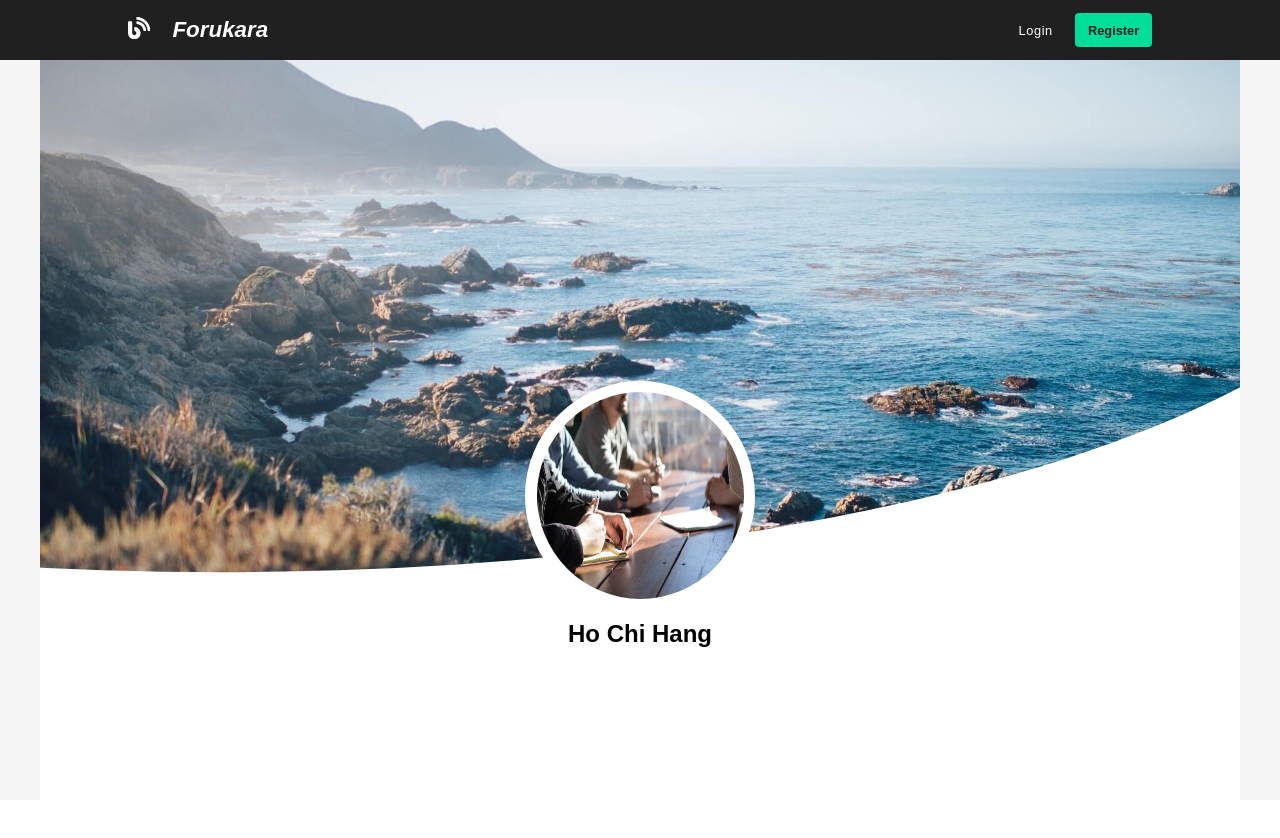
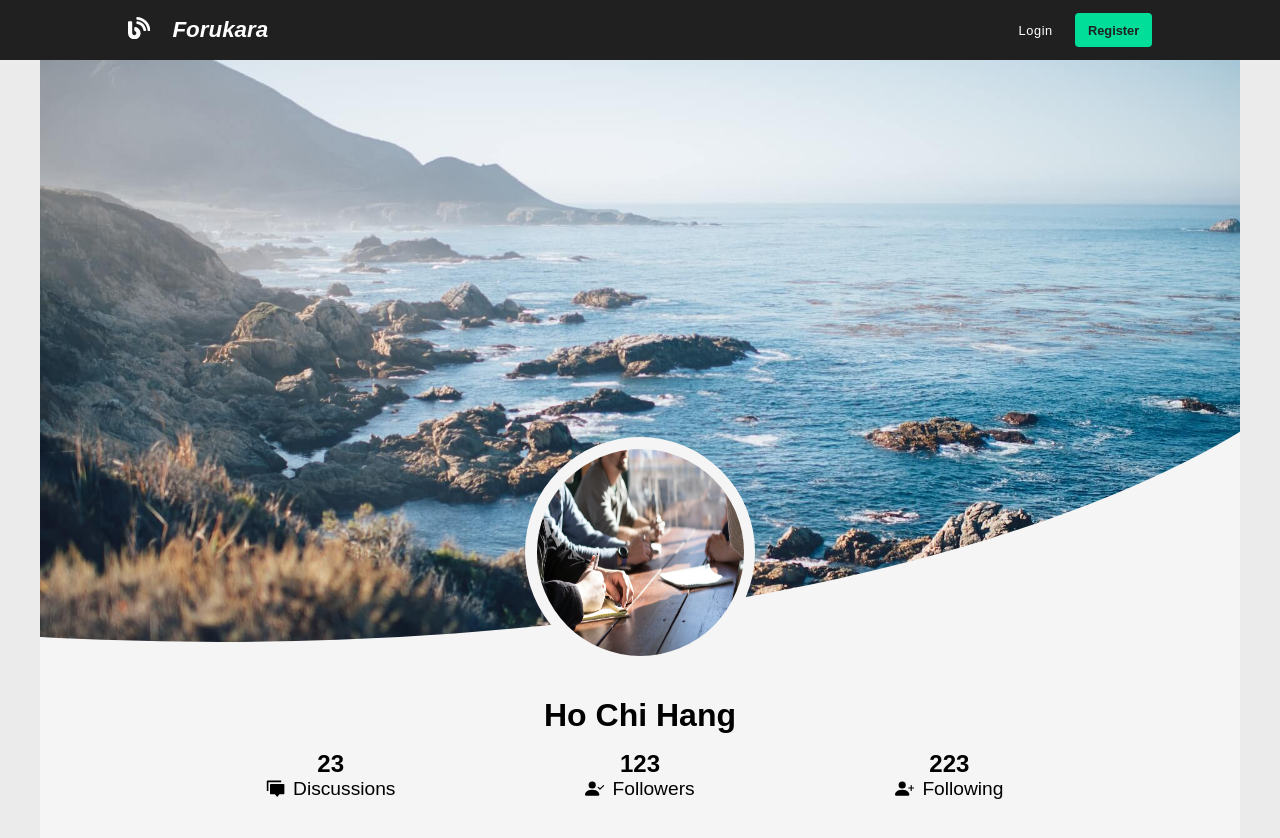
Before and after one commit to davidjpy/forukara, a React (Create React App) app in the folder frontend/: page /profile/1 in a window 1280 px wide. Shown: the top 838 px of the page. Before the commit the page ends 800 px from the top, so only its background shows below. Built offline with nearby package versions, Linux system fonts and the light colour scheme; no server answers.

Commit message:
Add ProfileDetails

```diff
--- /dev/null
+++ b/frontend/src/features/user/ProfileDetails.tsx
@@ -0,0 +1,42 @@
+import { FC, useState } from 'react';
+import { RiDiscussFill } from 'react-icons/ri';
+import { BsFillPersonCheckFill, BsFillPersonPlusFill } from 'react-icons/bs'
+
+
+const ProfileDetails: FC = () => {
+
+    const [isLoading, setIsLoading] = useState<boolean>(true);
+
+    return (
+        <section className='profiledetails'>
+            <header>
+                <h1>Ho Chi Hang</h1>
+            </header>
+            <ul role='tablist' className='profiledetails__tablist'>
+                <li role='tab'>
+                    <h2>23</h2>
+                    <div>
+                        <RiDiscussFill />
+                        Discussions
+                    </div>
+                </li>
+                <li role='tab'>
+                    <h2>123</h2>
+                    <div>
+                        <BsFillPersonCheckFill />
+                        Followers
+                    </div>
+                </li>
+                <li role='tab'>
+                    <h2>223</h2>
+                    <div>
+                        <BsFillPersonPlusFill />
+                        Following
+                    </div>
+                </li>
+            </ul>
+        </section>
+    );
+}
+
+export default ProfileDetails;
--- a/frontend/src/features/user/ProfileImage.tsx
+++ b/frontend/src/features/user/ProfileImage.tsx
@@ -10,7 +10,7 @@ const ProfileImage: FC = () => {
 
     useEffect(() => {
         setIsLoading(false);
-    });
+    }, []);
 
     return (
         <section className='profileimage'>
@@ -18,9 +18,6 @@ const ProfileImage: FC = () => {
             <figure className={isLoading ? 'profileimage__icon-wrapper' : 'profileimage__icon-wrapper profileimage__icon-wrapper--loaded'} >
                 <img src={nav_background} alt='profile' className={isLoading ? 'profileimage__icon' : 'profileimage__icon profileimage__icon--loaded'} />
             </figure>
-            <header className='profileimage__username'>
-                <h1>Ho Chi Hang</h1>
-            </header>
         </section>
     );
 }
--- a/frontend/src/pages/ProfilePage.css
+++ b/frontend/src/pages/ProfilePage.css
@@ -3,16 +3,16 @@
 /* =========================================================================================== */
 
 .profilepage {
-    height: 100vh;
+    height: 100%;
     min-height: var(--min-height);
     padding-top: var(--nav-height);
-    background-color: rgb(245, 245, 245);
+    background-color: rgb(235, 235, 235);
 }
 
 .profilepage__wrapper {
     width: 1200px;
     margin: auto;
-    background-color: white;
+    background-color: rgb(245, 245, 245);
     height: 100%;
 }
 
@@ -22,40 +22,36 @@
 
 .profileimage {
     position: relative;
-    height: 660px;
+    height: 600px;
 }
 
 .profileimage__background {
-    height: 80%;
+    height: 100%;
     background-position: center;
     background-size: cover;
     background-repeat: no-repeat;
-    clip-path: ellipse(
-        0% 0% at 0% 0%
-    );
+    clip-path: ellipse(0% 0% at 0% 0%);
     transition: clip-path 0.5s ease-in-out;
 }
 
 .profileimage__background--loaded {
-    clip-path: ellipse(
-        100% 74% at 15% 23%
-    );
+    clip-path: ellipse(100% 74% at 15% 23%);
 }
 
 .profileimage__icon-wrapper {
     position: absolute;
     width: 230px;
     height: 230px;
-    background-color: white;
+    background-color: rgb(245, 245, 245);
     border-radius: 50%;
-    top: 70%;
+    top: 87%;
     left: 50%;
     transform: translate(-50%, -50%);
     transition: top 0.6s ease-in-out;
 }
 
 .profileimage__icon-wrapper--loaded {
-    top: 66%;
+    top: 82%;
 }
 
 .profileimage__icon {
@@ -71,9 +67,38 @@
     opacity: 1;
 }
 
-.profileimage__username {
-    position: relative;
+/* =========================================================================================== */
+/* ==================================== ProfileDetails ======================================= */
+/* =========================================================================================== */
+
+.profiledetails {
+    height: 300px;
+    margin: 2.3rem auto;
+    width: 80%;
+}
+
+.profiledetails header h1 {
+    list-style: none;
     text-align: center;
-    margin-top: 2rem;
-    z-index: 1;
+    font-size: 2rem;
+    font-weight: 700;
 }
+
+.profiledetails__tablist {
+    list-style: none;
+    display: flex;
+    margin: 1rem;
+}
+
+.profiledetails__tablist li {
+    flex: 1;
+    text-align: center;
+}
+
+.profiledetails__tablist li div {
+    display: flex;
+    align-items: center;
+    justify-content: center;
+    font-size: 1.2rem;
+    gap: 8px;
+}
--- a/frontend/src/pages/ProfilePage.tsx
+++ b/frontend/src/pages/ProfilePage.tsx
@@ -2,12 +2,14 @@ import { FC } from 'react';
 
 import '@pages/ProfilePage.css';
 import ProfileImage from '@features/user/ProfileImage';
+import ProfileDetails from '@features/user/ProfileDetails';
 
 const ProfilePage: FC = () => {
     return (
         <div className='profilepage'>
             <div className='profilepage__wrapper'>
                 <ProfileImage />
+                <ProfileDetails />
             </div>
         </div>
     );
```
Also changed, not shown: frontend/src/index.css (line endings or trailing spaces).
